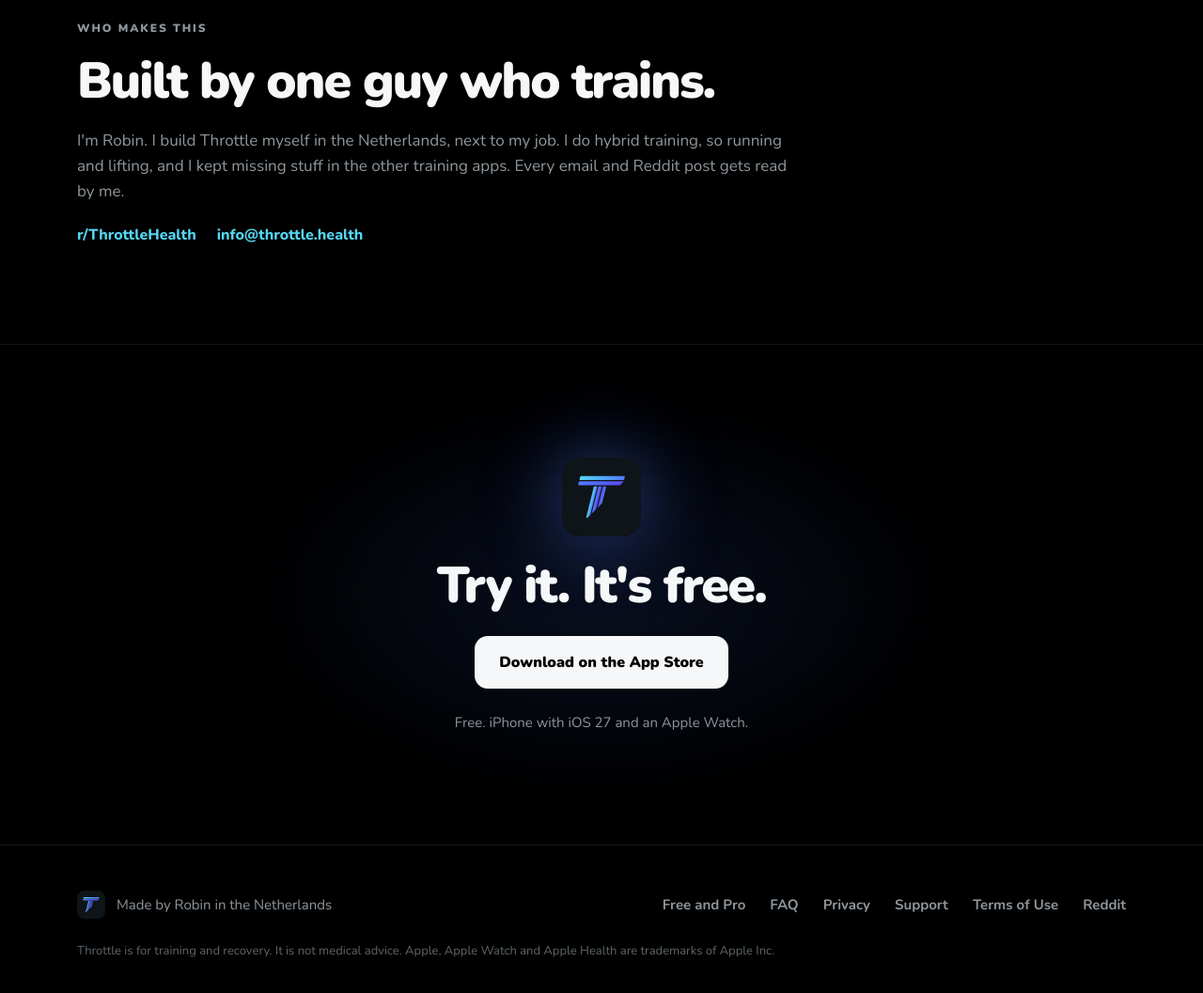
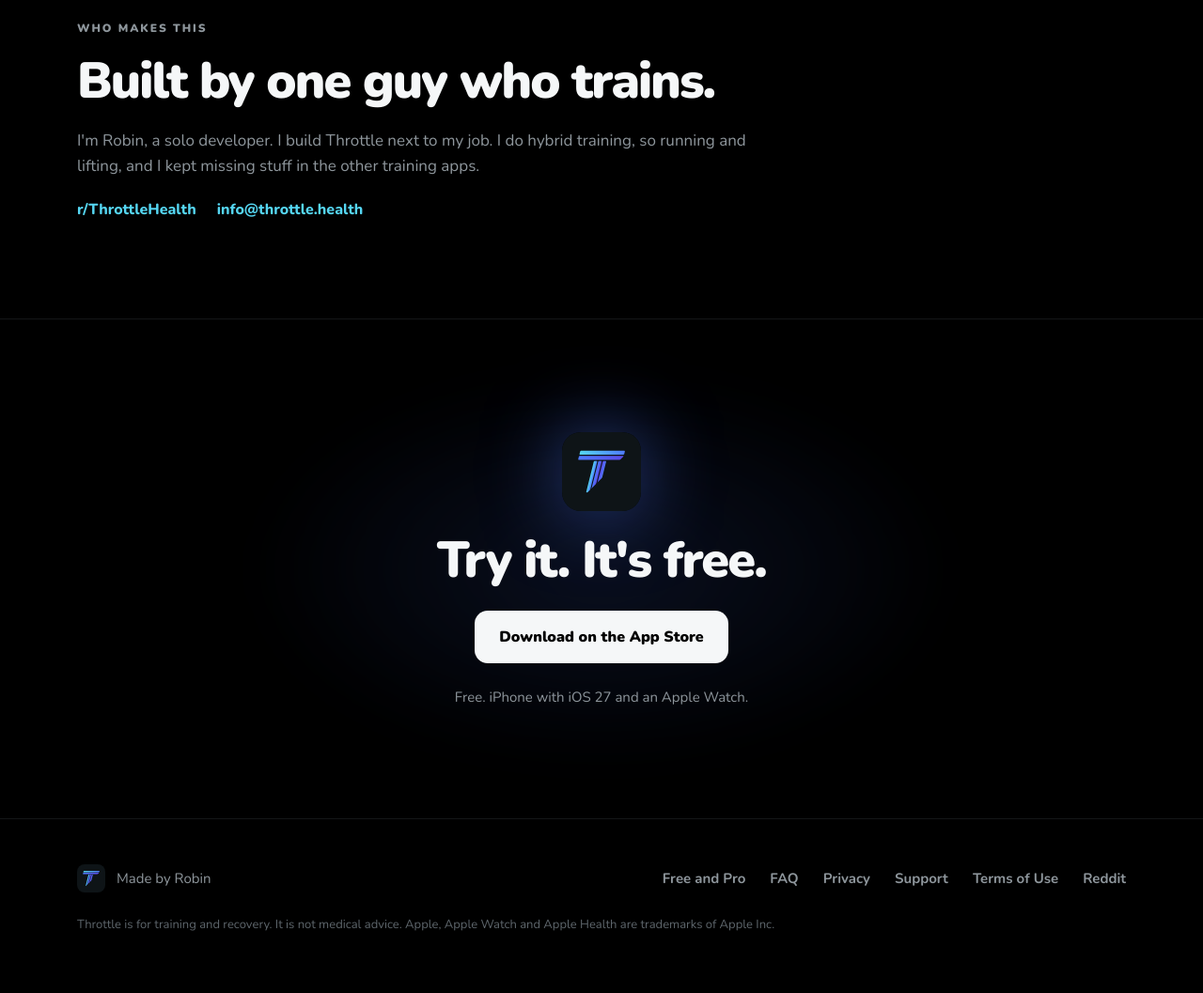
Before and after one commit to Throttle-Health/Throttle-Site, a plain HTML site: page index.html in a window 1280 px wide. Shown: the part 8140-9197 px from the top of the page at 94% size. Drawn offline with Linux system fonts and the light colour scheme.

Commit message:
Shorten the "who makes this" wording
Robin asked to drop "in the Netherlands" and the lines about reading
every message himself.

- Footer on all three pages: "Made by Robin".
- Home bio: "I'm Robin, a solo developer. I build Throttle next to my
  job." The line about reading every email and Reddit post is gone.
- FAQ intro: "I answer myself." is gone.

The privacy policy still names the Netherlands, because that says who
is responsible for the data.

Co-Authored-By: Claude Fable 5.2 <noreply@anthropic.com>
Claude-Session: https://claude.ai/code/session_01QmMcUrZ1pY4BUfHJSNxxAH

```diff
--- a/index.html
+++ b/index.html
@@ -660,7 +660,7 @@ html{scroll-behavior:smooth}
 <div class="rv" style="display: flex; flex-direction: column; gap: 22px; max-width: 760px">
 <p class="label" style="color: #8E969C">Who makes this</p>
 <h2 class="h2">Built by one guy who trains.</h2>
-<p class="body">I'm Robin. I build Throttle myself in the Netherlands, next to my job. I do hybrid training, so running and lifting, and I kept missing stuff in the other training apps. Every email and Reddit post gets read by me.</p>
+<p class="body">I'm Robin, a solo developer. I build Throttle next to my job. I do hybrid training, so running and lifting, and I kept missing stuff in the other training apps.</p>
 <div style="display: flex; gap: 22px; flex-wrap: wrap">
 <a href="https://www.reddit.com/r/ThrottleHealth" style="font-weight: 800; text-decoration: none">r/ThrottleHealth</a>
 <a href="mailto:info@throttle.health" style="font-weight: 800; text-decoration: none">info@throttle.health</a>
@@ -684,7 +684,7 @@ html{scroll-behavior:smooth}
 <div style="display: flex; justify-content: space-between; gap: 24px; flex-wrap: wrap; align-items: center">
 <div style="display: flex; align-items: center; gap: 12px">
 <img src="assets/throttle-icon.svg" alt="" style="width: 30px; height: 30px; border-radius: 8px">
-<span style="font-size: 15px; color: #8E969C">Made by Robin in the Netherlands</span>
+<span style="font-size: 15px; color: #8E969C">Made by Robin</span>
 </div>
 <div class="navlinks">
 <a href="pro/">Free and Pro</a>
```
Also changed, not shown: faq/index.html (+2 -2 lines), pro/index.html (+1 -1 lines).
